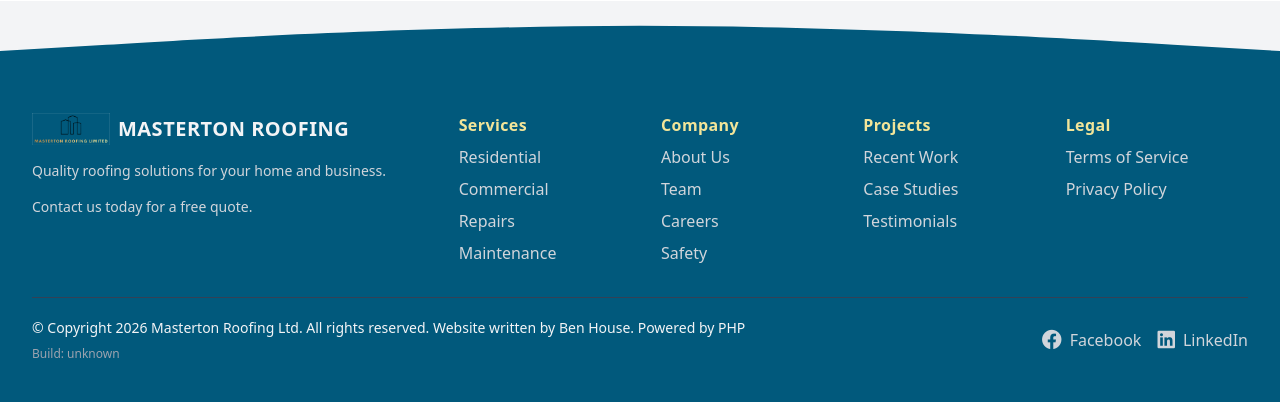
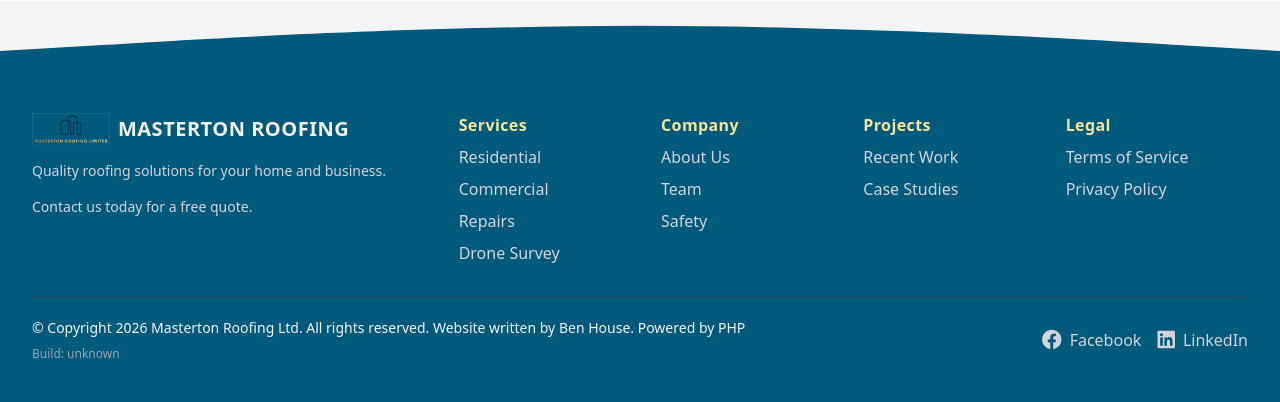
Before and after one commit to Masterton-Roofing/frontend, a PHP site: page /blog.php in a window 1280 px wide. Shown: the part 794-1196 px from the top of the page. Run offline with PHP 8.4, Linux system fonts and the light colour scheme; classes that the project's autoload settings leave out are loaded by file name; some libraries are stand-ins or nearby versions.

Commit message:
remove footer links

```diff
--- a/php/Components/Footer.php
+++ b/php/Components/Footer.php
@@ -48,7 +48,7 @@ function renderFooter() {
                 <li><a href="/solutions" class="transition-colors duration-300 text-gray-300 hover:text-[#f2e599]">Residential</a></li>
                 <li><a href="/solutions" class="transition-colors duration-300 text-gray-300 hover:text-[#f2e599]">Commercial</a></li>
                 <li><a href="/solutions" class="transition-colors duration-300 text-gray-300 hover:text-[#f2e599]">Repairs</a></li>
-                <li><a href="/solutions" class="transition-colors duration-300 text-gray-300 hover:text-[#f2e599]">Maintenance</a></li>
+                <li><a href="/solutions/drone" class="transition-colors duration-300 text-gray-300 hover:text-[#f2e599]">Drone Survey</a></li>
               </ul>
             </div>
             <div>
@@ -58,7 +58,6 @@ function renderFooter() {
               <ul class="mt-2 space-y-2">
                 <li><a href="/about" class="transition-colors duration-300 text-gray-300 hover:text-[#f2e599]">About Us</a></li>
                 <li><a href="/about" class="transition-colors duration-300 text-gray-300 hover:text-[#f2e599]">Team</a></li>
-                <li><a href="/about" class="transition-colors duration-300 text-gray-300 hover:text-[#f2e599]">Careers</a></li>
                 <li><a href="/about" class="transition-colors duration-300 text-gray-300 hover:text-[#f2e599]">Safety</a></li>
               </ul>
             </div>
@@ -69,7 +68,6 @@ function renderFooter() {
               <ul class="mt-2 space-y-2">
                 <li><a href="/projects" class="transition-colors duration-300 text-gray-300 hover:text-[#f2e599]">Recent Work</a></li>
                 <li><a href="/projects" class="transition-colors duration-300 text-gray-300 hover:text-[#f2e599]">Case Studies</a></li>
-                <li><a href="/projects" class="transition-colors duration-300 text-gray-300 hover:text-[#f2e599]">Testimonials</a></li>
               </ul>
             </div>
             <div>
```
